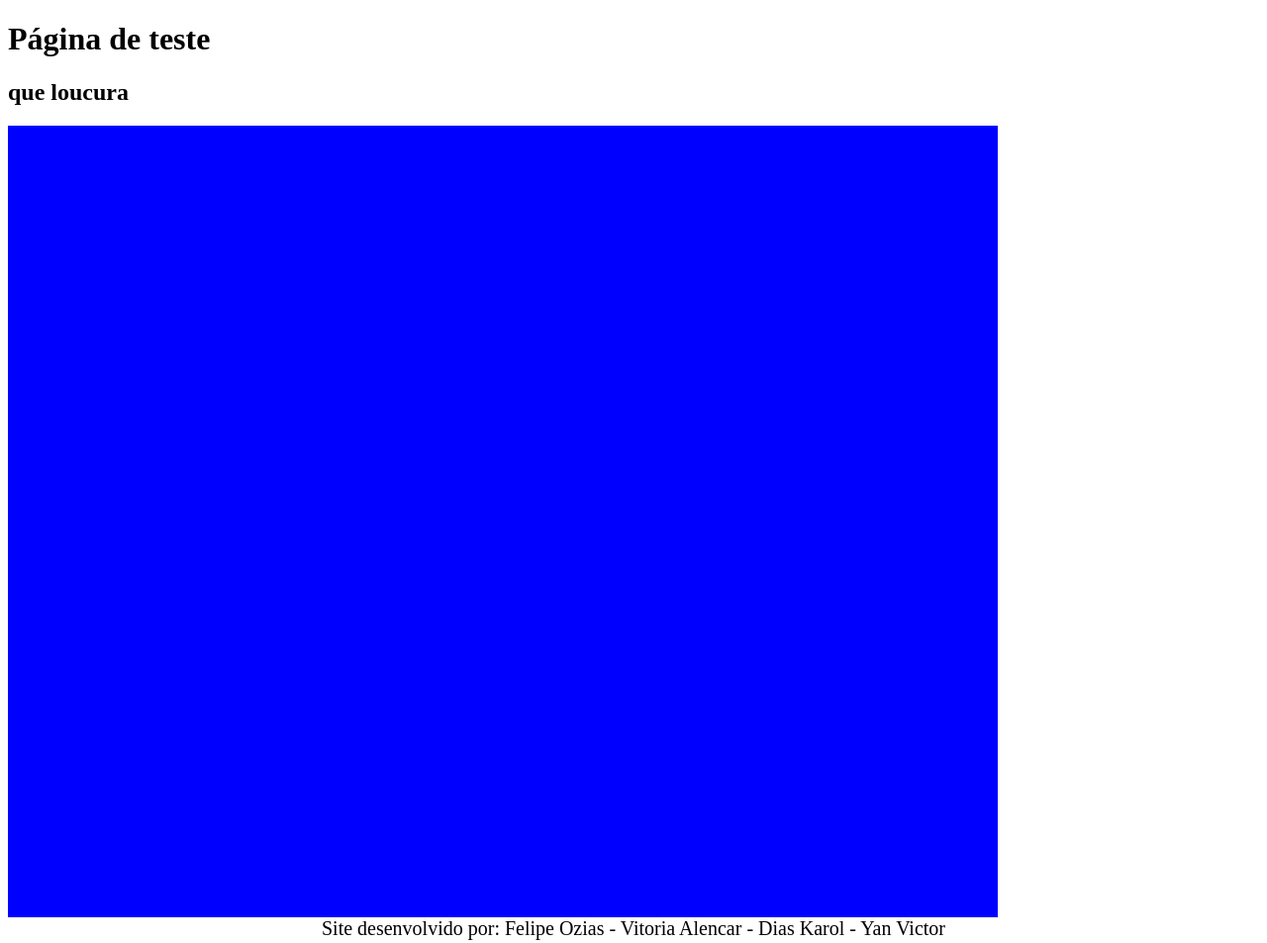
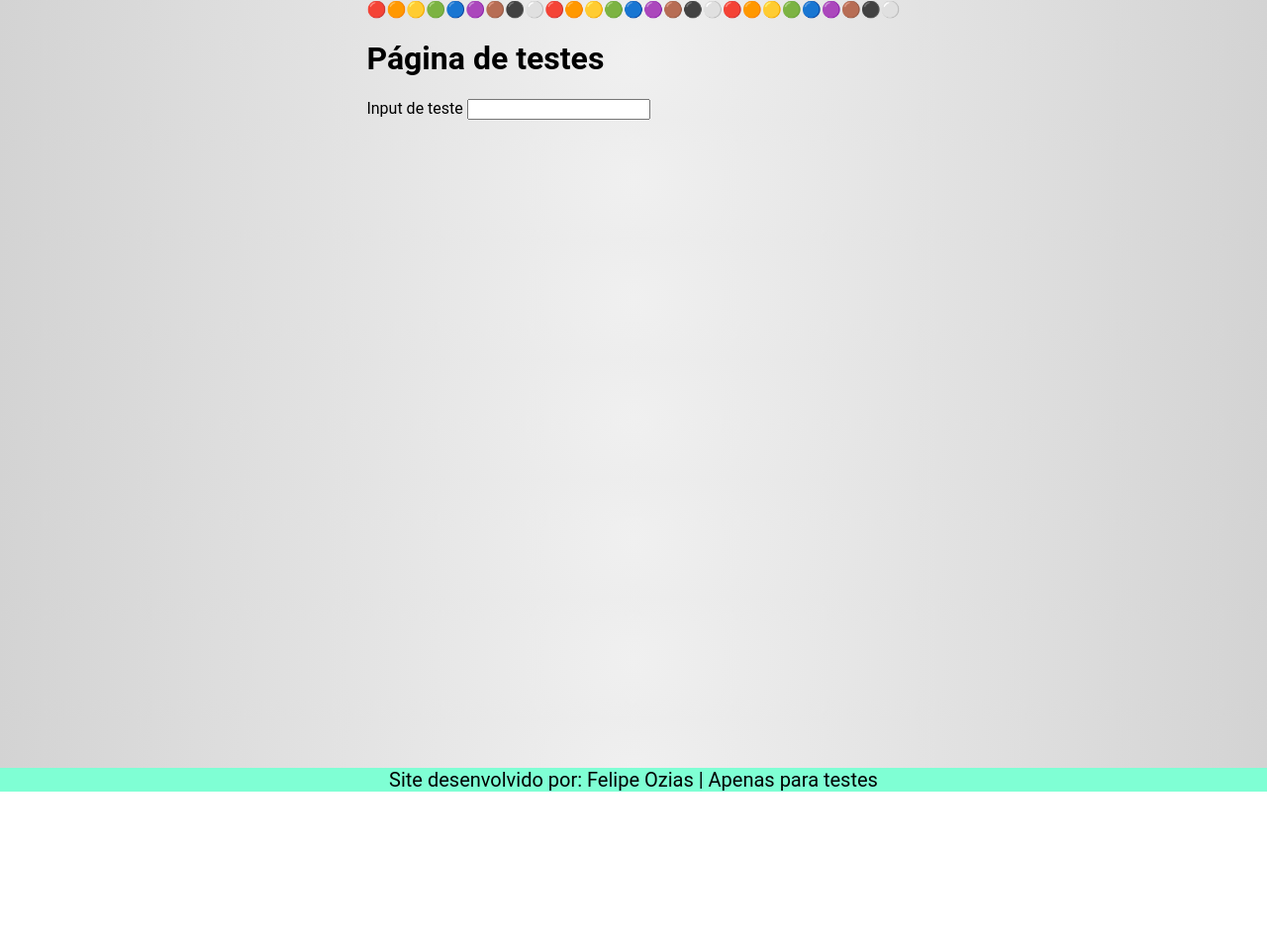
Before and after one commit to felipeozias/teste, a plain HTML site: page index.html in a window 1280 px wide. Shown: the whole page at 99% size. After the commit the page ends 800 px from the top, so only its background shows below. Drawn offline with Linux system fonts and the light colour scheme.

Commit message:
update test

```diff
--- a/css/index.css
+++ b/css/index.css
@@ -1,13 +1,22 @@
-.divtest {
-    border: 1px;
-    background-color: blue;
-    width: 1000px;
-    height: 800px;
+body {
+    margin: 0;
+    padding: 0;
+    display: flex;
+    flex-wrap: wrap;
+    font-family: 'Roboto', sans-serif;
+    background-image: radial-gradient(circle, #f0f0f0, #d3d3d3);
+    justify-content: center;
+    align-items: center;
+
 }
+
 footer {
     display: flex;
     align-self: center;
+    justify-content: center;
     font-size: 20px;
     bottom: 0;
-    justify-content:center;
+    position: fixed;
+    background-color: aquamarine;
+    width: 100vw;
 }
--- a/index.html
+++ b/index.html
@@ -1,5 +1,6 @@
 <!DOCTYPE html>
 <html lang="pt-br">
+
 <head>
     <meta charset="UTF-8">
     <meta http-equiv="X-UA-Compatible" content="IE=edge">
@@ -7,12 +8,44 @@
     <link rel="stylesheet" href="css/index.css">
     <title>Página de teste</title>
 </head>
+
 <body>
-    <h1>Página de teste</h1>
-     <h2>que loucura </h2>
-     <div class="divtest"></div>
-        <footer>
-            Site desenvolvido por: Felipe Ozias - Vitoria Alencar - Dias Karol - Yan Victor
-        </footer>
+    <main>
+        🔴🟠🟡🟢🔵🟣🟤⚫⚪🔴🟠🟡🟢🔵🟣🟤⚫⚪🔴🟠🟡🟢🔵🟣🟤⚫⚪
+
+        <h1>Página de testes</h1>
+
+        <label>
+            Input de teste
+            <input type="text" name="inputTest" id="inputTest">
+        </label>
+
+        <div id="result1"></div>
+        <div id="result2"></div>
+        <div id="result3"></div>
+    </main>
+
+    <footer>
+        Site desenvolvido por: Felipe Ozias | Apenas para testes
+    </footer>
+    <script>
+        const inputTest = document.getElementById('inputTest');
+        const result1 = document.getElementById('result1');
+        const result2 = document.getElementById('result2');
+        const result3 = document.getElementById('result2');
+
+        inputTest.addEventListener('input', () => {
+            result1.innerHTML = "INPUT ➡️➡️" + inputTest.value;
+        });
+
+        inputTest.addEventListener('change', () => {
+            result2.innerHTML = "CHANGE ➡️" + inputTest.value;
+        });
+
+        // inputTest.addEventListener('blur', () => {
+        //     result3.innerHTML = "BLUR  ➡️➡️ " + inputTest.value;
+        // });
+    </script>
 </body>
+
 </html>
```
